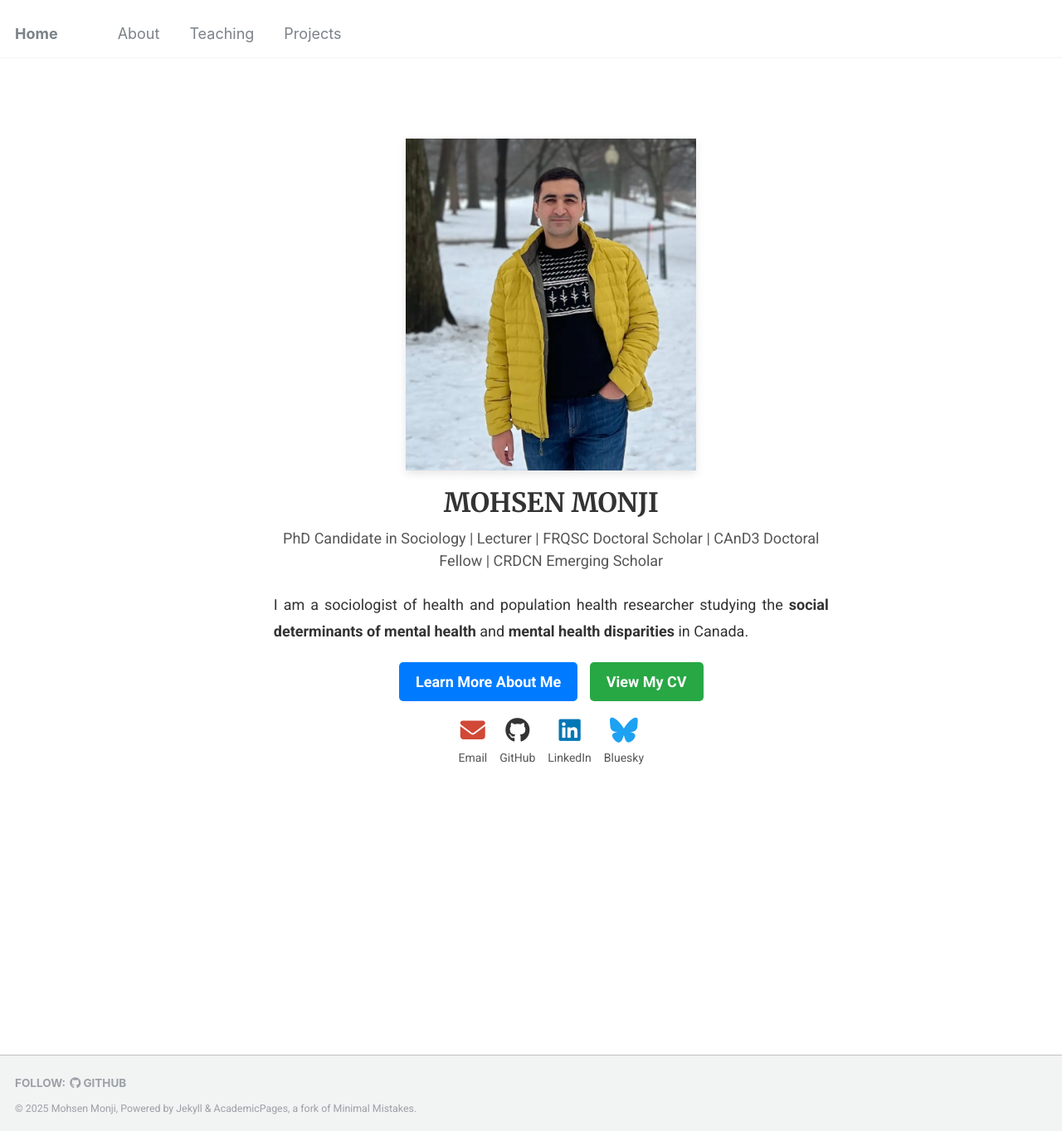
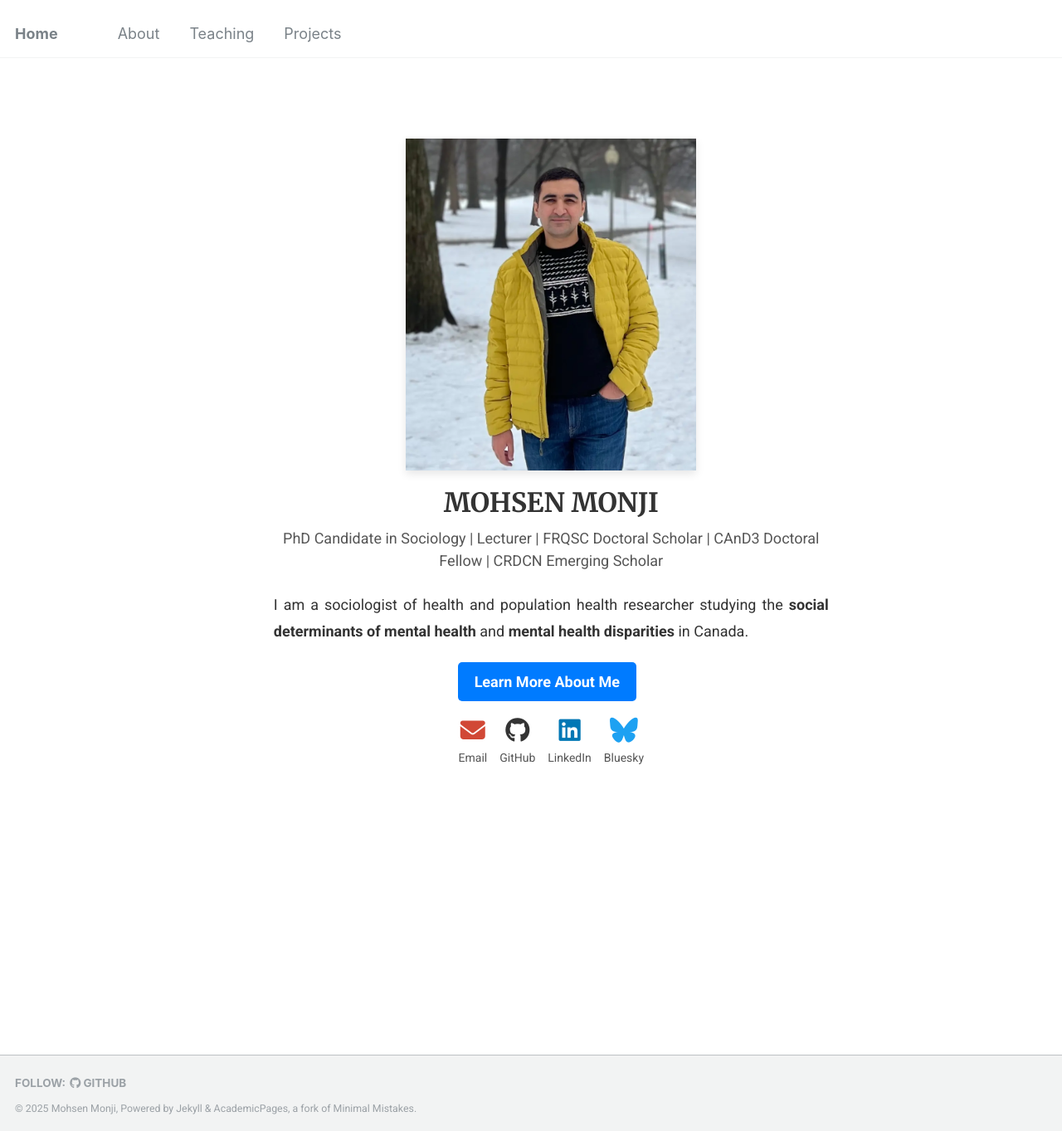
Before and after one commit to Mohsnmonji/mohsnmonji.github.io, a Jekyll site: the page built from _pages/front.md, in a window 1280 px wide and 1363 px high. Shown: the whole window at 83% size. Built offline with Jekyll 4.4.1, drawn with Linux system fonts in a browser that asks for light colours.

Commit message:
Update front.md

```diff
--- a/_pages/front.md
+++ b/_pages/front.md
@@ -8,7 +8,7 @@ hide_avatar: true
 <div style="text-align: center; margin-top: 50px; max-width: 800px; margin: auto; padding: 20px;">
   <!-- Profile Image -->
   <div>
-   <img src="images/mohsen-monji-profile.webp" alt="Mohsen Monji, Sociologist and Population  Health Researcher"
+   <img src="images/mohsen-monji-profile.webp" alt="Mohsen Monji, Sociologist and Population Health Researcher"
      style="width: 350px; height: 400px; object-fit: cover; border-radius: 0; box-shadow: 0px 4px 10px rgba(0, 0, 0, 0.1); margin-bottom: 20px;">
   </div>
 
@@ -30,7 +30,6 @@ hide_avatar: true
   <!-- Buttons -->
   <div style="margin-bottom: 20px;">
     <a href="/about-me/" style="display: inline-block; padding: 10px 20px; background-color: #007BFF; color: white; text-decoration: none; border-radius: 5px; font-weight: bold; margin-right: 10px;">Learn More About Me</a>
-    <a href="/curriculum/" style="display: inline-block; padding: 10px 20px; background-color: #28A745; color: white; text-decoration: none; border-radius: 5px; font-weight: bold;">View My CV</a>
   </div>
 
   <!-- Social Media Links -->
```
